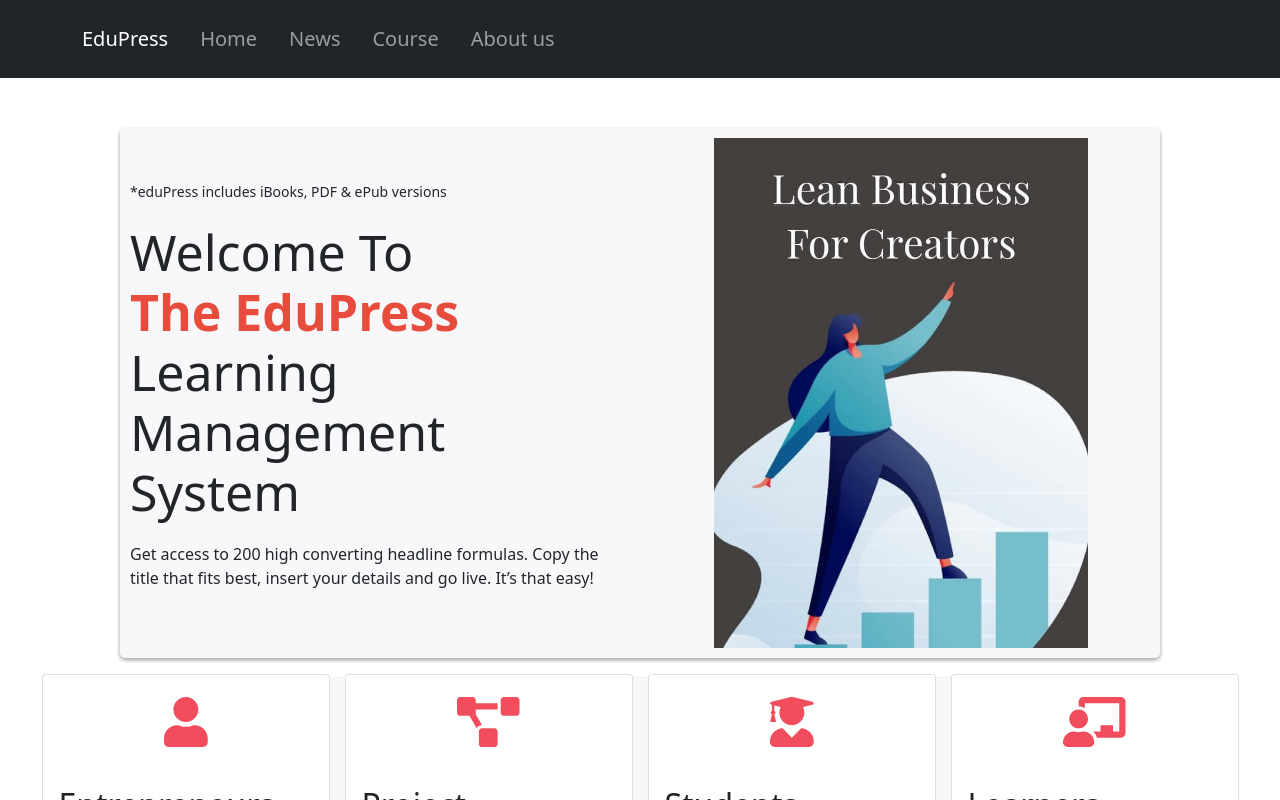
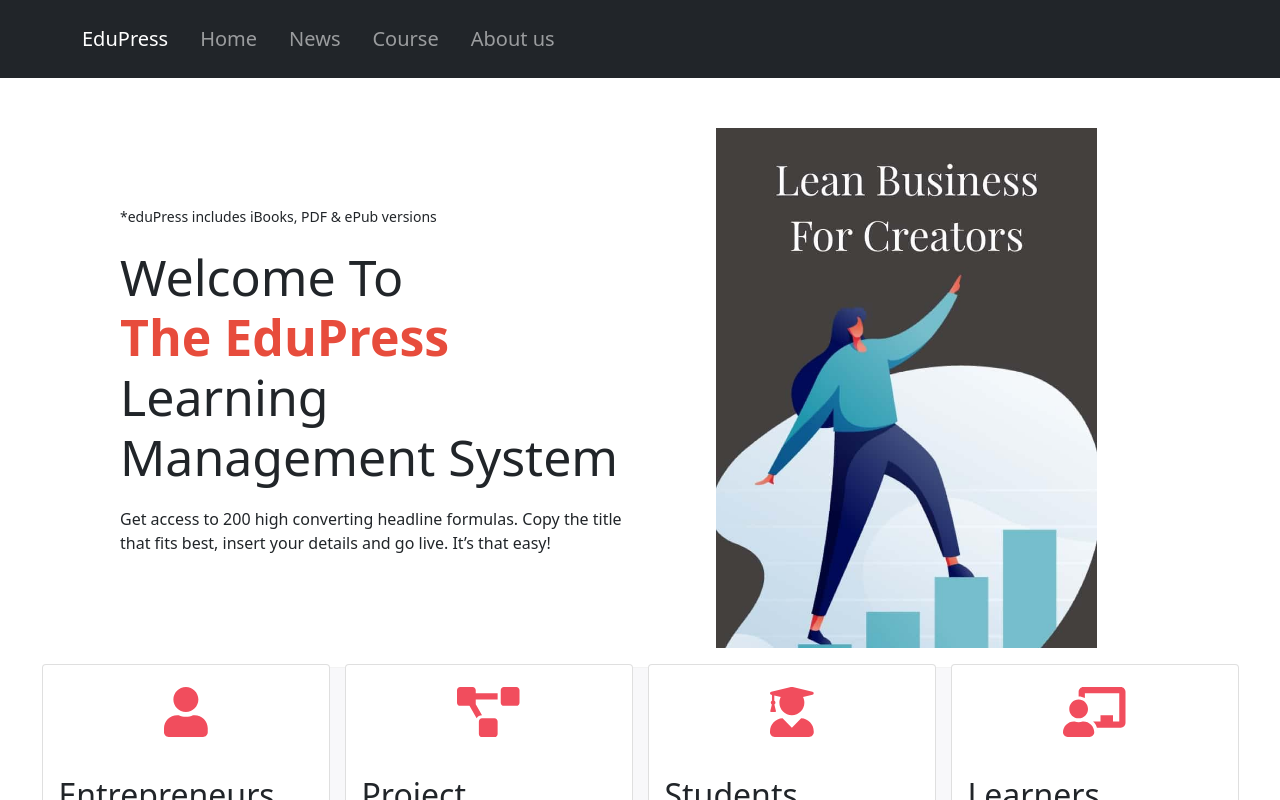
Before and after one commit to AdilMahmoudRion/edu-press, a React (Create React App) app: page /home in a window 1280 px wide. Shown: the top 800 px of the page. Built offline with nearby package versions, Linux system fonts and the light colour scheme.

Commit message:
header edit

```diff
--- a/src/Components/Home/Home.css
+++ b/src/Components/Home/Home.css
@@ -12,18 +12,7 @@
     margin: 20px 0;
 
 }
-.Header-section{
-    padding: 10px;
-     background: rgb(248, 248, 250);
-      border-radius: 5px;
-        box-shadow:
-		0 2px 4px rgba(0,0,0,0.07),
-		0 2px 4px rgba(0,0,0,0.07),
-		0 2px 4px rgba(0,0,0,0.07),
-		0 2px 4px rgba(0,0,0,0.07),
-		0 2px 4px rgba(0,0,0,0.07),
-		0 2px 4px rgba(0,0,0,0.07);
-}
+
 .header{
 font-size: 50px;
 
--- a/src/Components/Home/Home.js
+++ b/src/Components/Home/Home.js
@@ -8,7 +8,7 @@ import AboutUs from "../AboutUs/AboutUs";
 const Home = () => {
   return (
     <div className="container container-div">
-      <div className="Header-section">
+      <div className="">
         <Row>
           <Col className="header-information">
             <small>*eduPress includes iBooks, PDF & ePub versions</small>
@@ -32,7 +32,7 @@ const Home = () => {
         {/* call service section */}
         <Service></Service>
       </div>
-      <div className="Header-section">
+      <div>
         {/* Call popular course section */}
         <Course></Course>
       </div>
```
